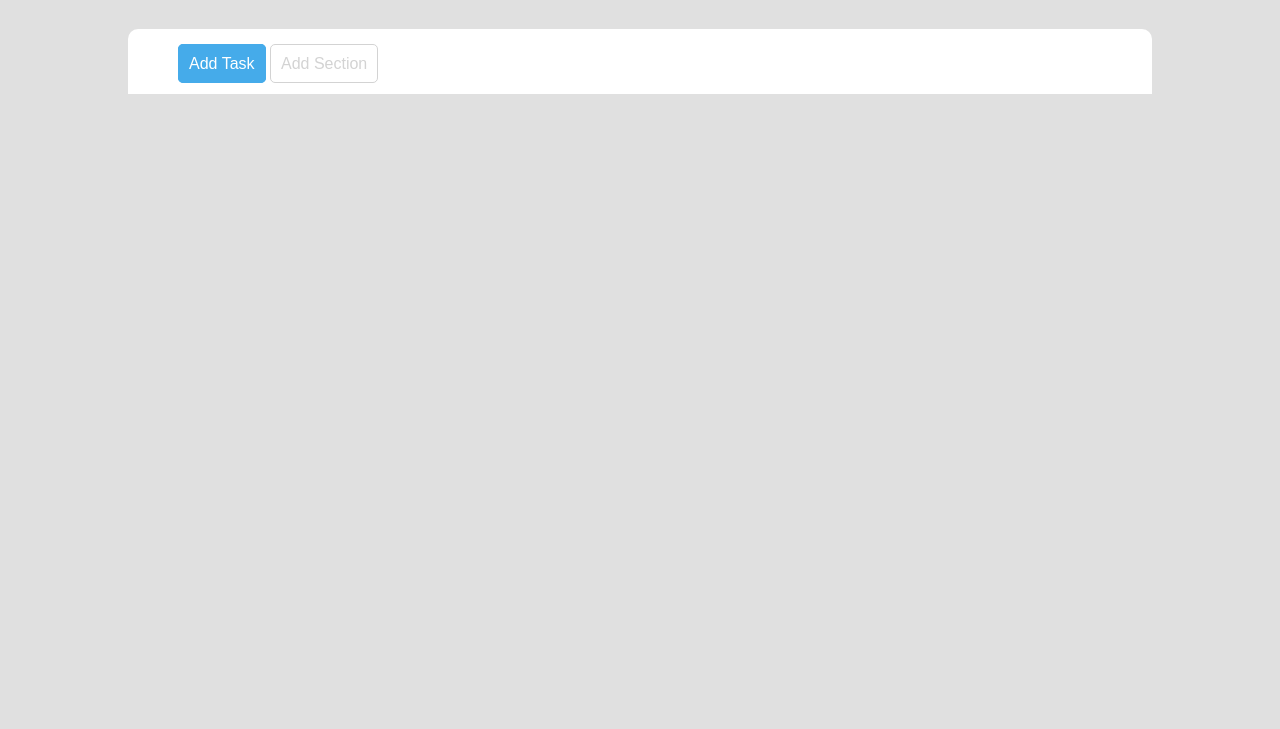
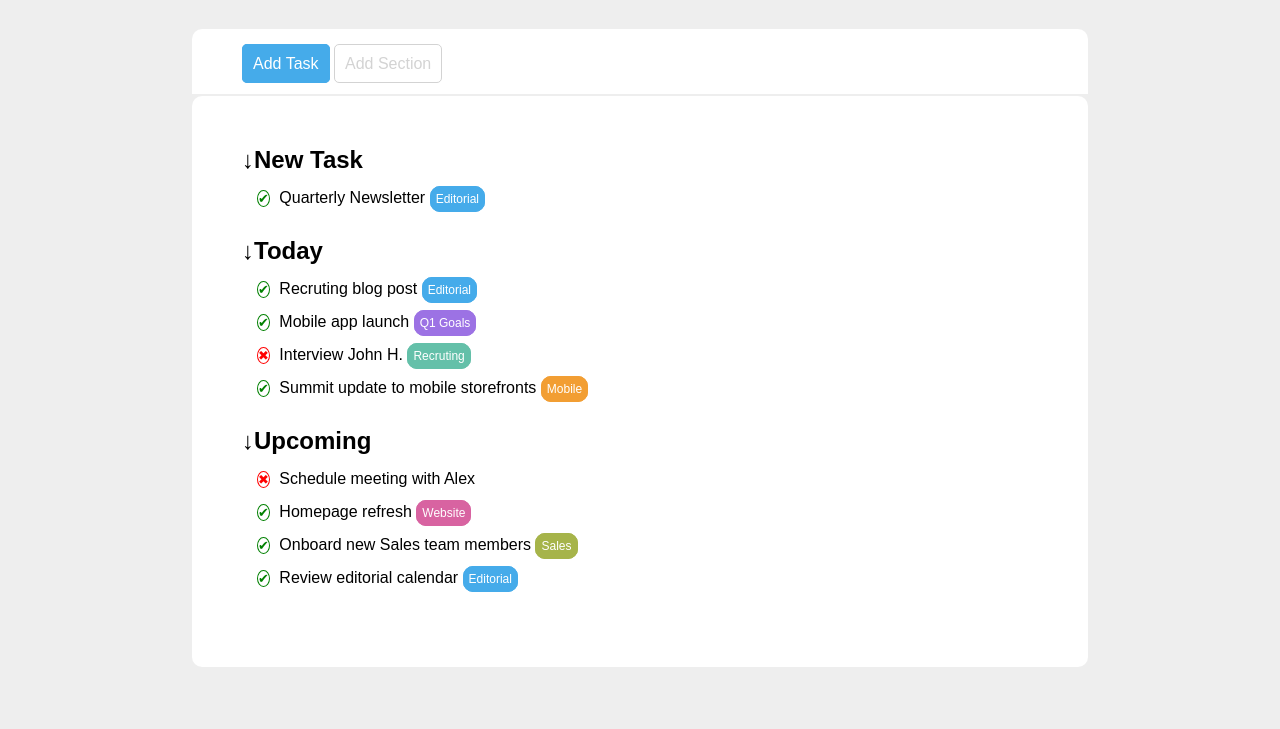
Before and after one commit to AntonioRusso1997/html-css-toboolist, a plain HTML site: page index.html in a window 1280 px wide. Shown: the part 71-800 px from the top of the page. Drawn offline with Linux system fonts and the light colour scheme.

Commit message:
Aggiunta main con le sezioni e conclusione

```diff
--- a/css/style.css
+++ b/css/style.css
@@ -8,11 +8,11 @@
 /* Common */
 
 body {
-    background-color: #e0e0e0;
+    background-color: #eeeeee;
 }
 
 main {
-    width: 80%;
+    width: 70%;
     margin:0 auto;
     margin-top: 40px;
 }
@@ -23,12 +23,49 @@ main {
     color: lightgray;
     background-color: white;
     border: 1px solid lightgray;
-    }
+}
+
+.button {
+    font-size: 12px;
+    border-radius: 10px;
+    padding: 5px;
+    color: lightgray;
+}
 
 .blue {
     color: white;
     background-color: #45ABEA;
     border: 1px solid #45ABEA;
+}
+
+.purple {
+    color: white;
+    background-color: #9C72E4;
+    border: 1px solid #9C72E4;
+}
+
+.green {
+    color: white;
+    background-color: #64C0A9;
+    border: 1px solid #64C0A9;
+}
+
+.orange {
+    color: white;
+    background-color: #F29E33;
+    border: 1px solid #F29E33;
+}
+
+.rose {
+    color: white;
+    background-color: #D863A1;
+    border: 1px solid #D863A1;
+}
+
+.yellow {
+    color: white;
+    background-color: #a6b44a;
+    border: 1px solid #a6b44a;
 }
 
 
@@ -66,3 +103,34 @@ main {
     border-bottom-left-radius: 0%;
     border-bottom-right-radius: 0%;
 }
+
+.principale {
+    color: black;
+    background-color: white;
+    margin-top: 2px;
+    padding: 50px;
+    border-radius: 10px;
+}
+
+.sezioni {
+    margin-bottom: 30px;
+}
+
+.testo {
+    display: block;
+    margin: 15px;
+}
+
+.symbol {
+    font-size: 13px;
+    color: green;
+    border-radius: 50%;
+    border: 1px solid green;
+    margin-right: 5px;
+}
+
+.red {
+    color: red;
+    border-color: red;
+
+}
--- a/index.html
+++ b/index.html
@@ -23,6 +23,33 @@
             <span class="top-button blue">Add Task</span>
             <span class="top-button">Add Section</span>
         </div>
+
+        <div class="principale">
+            <div class="sezioni">
+                <h2>&#8595;New Task</h2>
+                <span class="testo"><span class="symbol">&#10004;</span>  Quarterly Newsletter <span class="button blue">Editorial</span> </span>
+            </div>
+
+            <div class="sezioni">
+                <h2>&#8595;Today</h2>
+                <span class="testo"><span class="symbol">&#10004;</span>  Recruting blog post <span class="button blue">Editorial</span></span>
+                <span class="testo"><span class="symbol">&#10004;</span>  Mobile app launch <span class="button purple">Q1 Goals</span></span>
+                <span class="testo"><span class="symbol red">&#x2716;</span>  Interview John H. <span class="button green">Recruting</span></span>
+                <span class="testo"><span class="symbol">&#10004;</span>  Summit update to mobile storefronts <span class="button orange">Mobile</span></span>
+            </div>
+
+            <div class="sezioni">
+                <h2>&#8595;Upcoming</h2>
+                <span class="testo"><span class="symbol red">&#x2716;</span>  Schedule meeting with Alex</span>
+                <span class="testo"><span class="symbol">&#10004;</span>  Homepage refresh <span class="button rose">Website</span> </span>
+                <span class="testo"><span class="symbol">&#10004;</span>  Onboard new Sales team members <span class="button yellow">Sales</span> </span>
+                <span class="testo"><span class="symbol">&#10004;</span>  Review editorial calendar <span class="button blue">Editorial</span> </span>
+
+            </div>
+
+        </div>
+
+
     </main>
     <!-- / Corpo Principale Pagina -->
 
```
